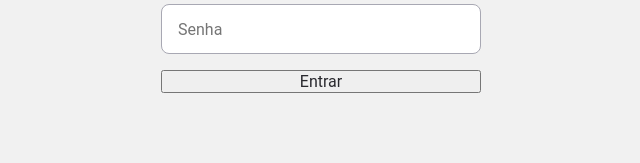
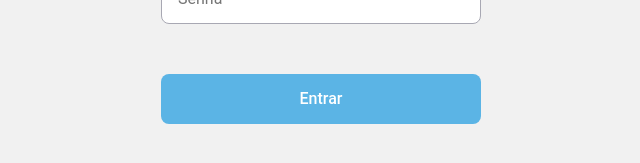
Before and after one commit to tenanilucas/nimble, a React (Create React App) app: page / in a window 1280 px wide. Shown: the part 545-708 px from the top of the page, without its empty margins (319-959 px from the left). Built offline with nearby package versions, Linux system fonts and the light colour scheme.

Commit message:
Estilizando o botao

```diff
--- a/src/pages/SignIn/index.js
+++ b/src/pages/SignIn/index.js
@@ -53,7 +53,9 @@ class SignIn extends Component {
                 placeholder="Senha"
                 onChange={(e) => this.setState({ password: e.target.value })}
               />
-              <button type="submit">Entrar</button>
+              <button className="button" type="submit">
+                Entrar
+              </button>
             </form>
           </div>
         </main>
--- a/src/styles/global.scss
+++ b/src/styles/global.scss
@@ -26,6 +26,34 @@ html {
   background: var(--background);
 }
 
+.button {
+  margin-top: 50px !important;
+  height: 50px;
+  border-radius: 8px;
+  font-weight: 500;
+  background: var(--primary);
+  color: var(--white);
+  padding: 0 32px;
+
+  display: flex;
+  justify-content: center;
+  align-items: center;
+
+  cursor: pointer;
+  border: 0;
+  transition: filter 0.2s;
+
+  &:not(:disabled):hover {
+    filter: brightness(0.9);
+  }
+
+  &:disabled {
+    opacity: 0.6;
+    cursor: not-allowed;
+  }
+}
+
+
 :root {
   --primary: #5bb4e5;
   --background: #f1f1f1;
```
